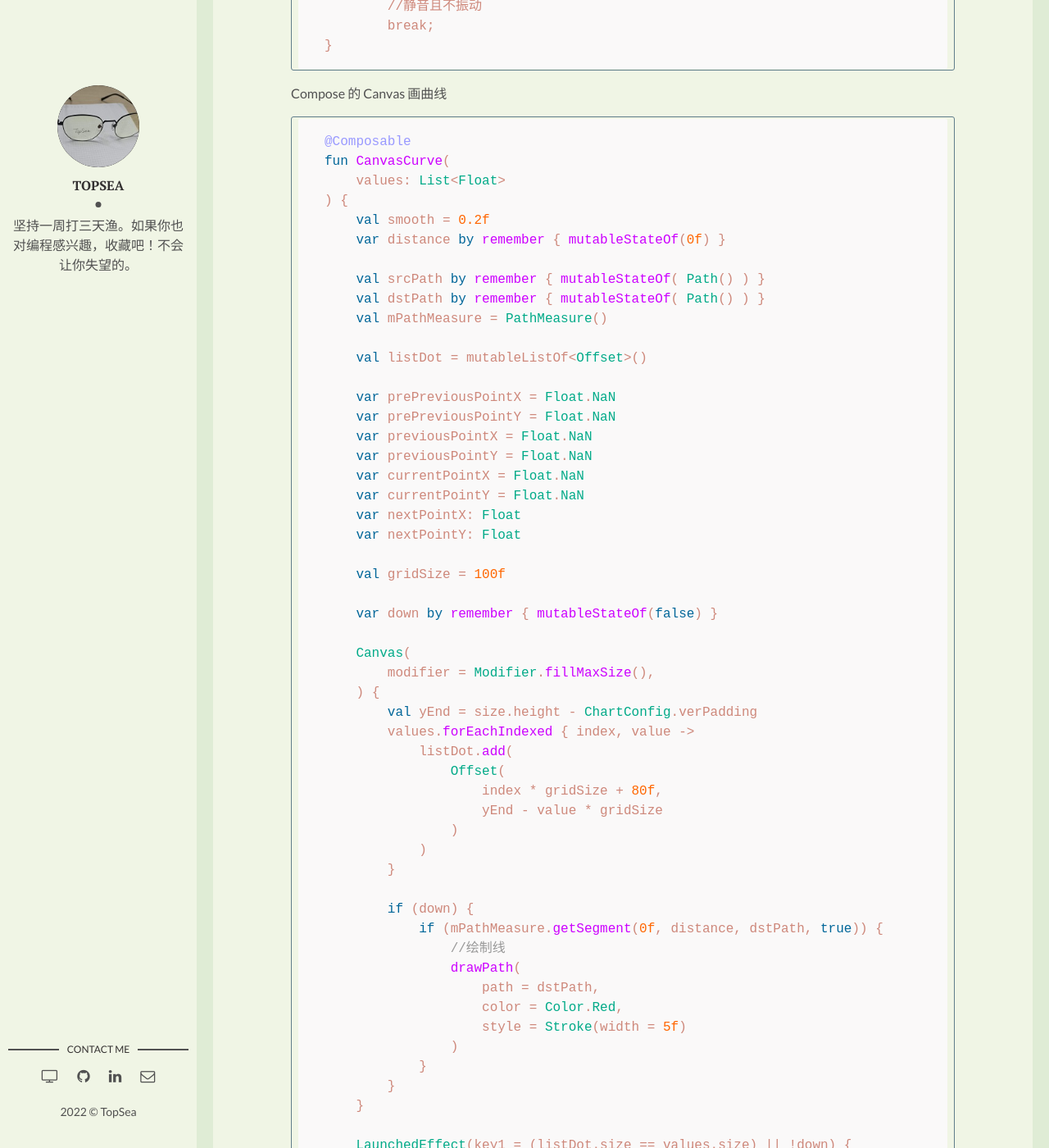
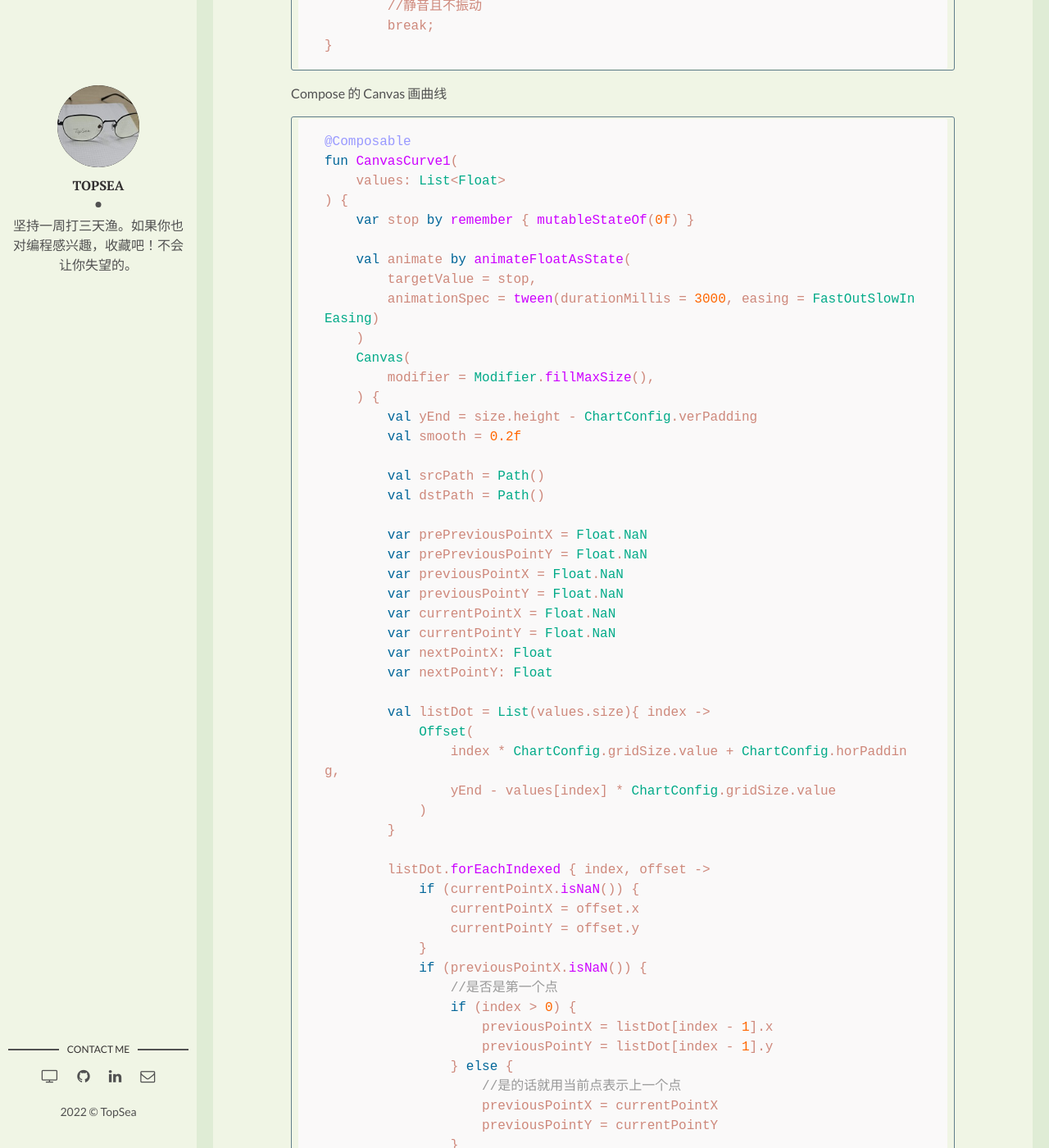
Before and after one commit to TopSea/TopSea.github.io, a Jekyll site: the page built from _posts/2021-10-23-Android-code-most-used.md, in a window 1280 px wide and 1400 px high, scrolled down 1372 px. Shown: the whole window at 82% size. Built offline with Jekyll 4.4.1, drawn with Linux system fonts in a browser that asks for light colours; some of the changed text lies outside the part shown.

Commit message:
[更新]Android常用代码添加：Compose 的 Canvas 画曲线

````diff
--- a/_posts/2021-10-23-Android-code-most-used.md
+++ b/_posts/2021-10-23-Android-code-most-used.md
@@ -43,60 +43,40 @@
 Compose 的 Canvas 画曲线
 ```kotlin
 @Composable
-fun CanvasCurve(
+fun CanvasCurve1(
     values: List<Float>
 ) {
-    val smooth = 0.2f
-    var distance by remember { mutableStateOf(0f) }
+    var stop by remember { mutableStateOf(0f) }
 
-    val srcPath by remember { mutableStateOf( Path() ) }
-    val dstPath by remember { mutableStateOf( Path() ) }
-    val mPathMeasure = PathMeasure()
-
-    val listDot = mutableListOf<Offset>()
-
-    var prePreviousPointX = Float.NaN
-    var prePreviousPointY = Float.NaN
-    var previousPointX = Float.NaN
-    var previousPointY = Float.NaN
-    var currentPointX = Float.NaN
-    var currentPointY = Float.NaN
-    var nextPointX: Float
-    var nextPointY: Float
-
-    val gridSize = 100f
-
-    var down by remember { mutableStateOf(false) }
-
+    val animate by animateFloatAsState(
+        targetValue = stop,
+        animationSpec = tween(durationMillis = 3000, easing = FastOutSlowInEasing)
+    )
     Canvas(
         modifier = Modifier.fillMaxSize(),
     ) {
         val yEnd = size.height - ChartConfig.verPadding
-        values.forEachIndexed { index, value ->
-            listDot.add(
-                Offset(
-                    index * gridSize + 80f,
-                    yEnd - value * gridSize
-                )
+        val smooth = 0.2f
+
+        val srcPath = Path()
+        val dstPath = Path()
+
+        var prePreviousPointX = Float.NaN
+        var prePreviousPointY = Float.NaN
+        var previousPointX = Float.NaN
+        var previousPointY = Float.NaN
+        var currentPointX = Float.NaN
+        var currentPointY = Float.NaN
+        var nextPointX: Float
+        var nextPointY: Float
+
+        val listDot = List(values.size){ index ->
+            Offset(
+                index * ChartConfig.gridSize.value + ChartConfig.horPadding,
+                yEnd - values[index] * ChartConfig.gridSize.value
             )
         }
 
-        if (down) {
-            if (mPathMeasure.getSegment(0f, distance, dstPath, true)) {
-                //绘制线
-                drawPath(
-                    path = dstPath,
-                    color = Color.Red,
-                    style = Stroke(width = 5f)
-                )
-            }
-        }
-    }
-
-    LaunchedEffect(key1 = (listDot.size == values.size) || !down) {
-        down = true
-
-//        delay(10)
         listDot.forEachIndexed { index, offset ->
             if (currentPointX.isNaN()) {
                 currentPointX = offset.x
@@ -158,11 +138,11 @@
                 val ctl2X: Float = currentPointX - smooth * secondDiffX
                 val ctl2Y: Float = currentPointY - smooth * secondDiffY
 
-                //画出曲线
                 srcPath.cubicTo(
                     ctl1X, ctl1Y, ctl2X, ctl2Y,
                     currentPointX, currentPointY
                 )
+
             }
 
             // 更新值,
@@ -173,15 +153,18 @@
             currentPointX = nextPointX
             currentPointY = nextPointY
         }
+
+        val mPathMeasure = PathMeasure()
         mPathMeasure.setPath(srcPath, false)
+        stop = mPathMeasure.length
 
-        while (distance < 10000f) {
-            if (distance > 8000) {
-                delay(50)
-            } else {
-                delay(20)
-            }
-            distance += 10f
+        if (mPathMeasure.getSegment(0f, animate, dstPath, true)) {
+            //绘制线
+            drawPath(
+                path = dstPath,
+                color = Color.Red,
+                style = Stroke(width = 5f)
+            )
         }
     }
 }
````
